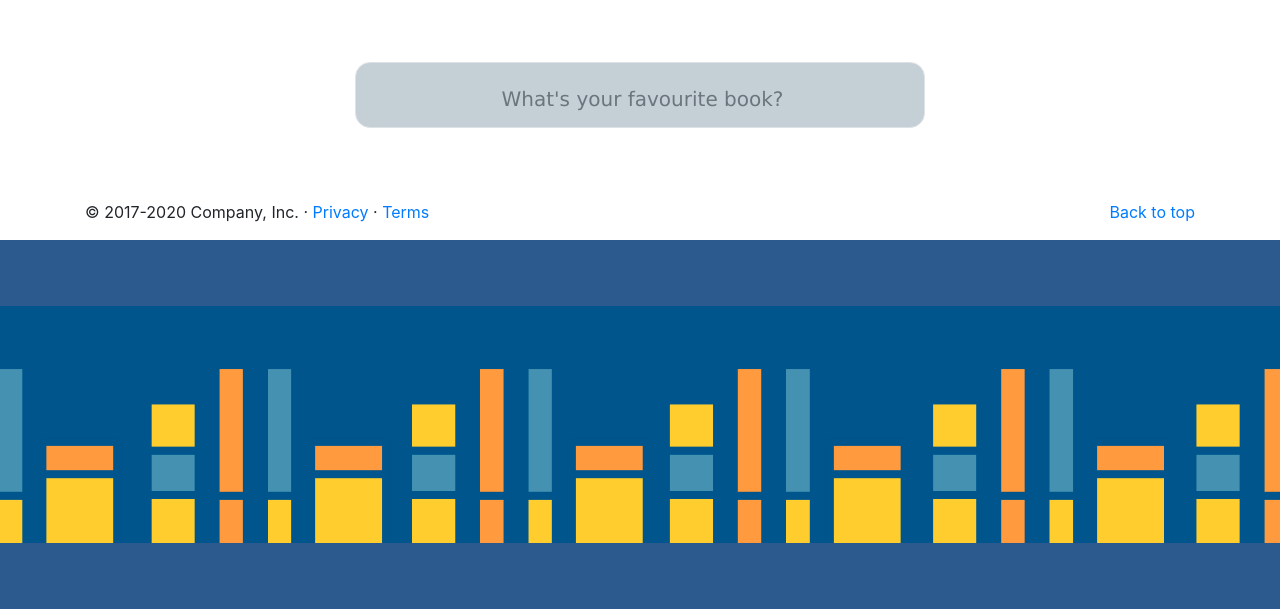
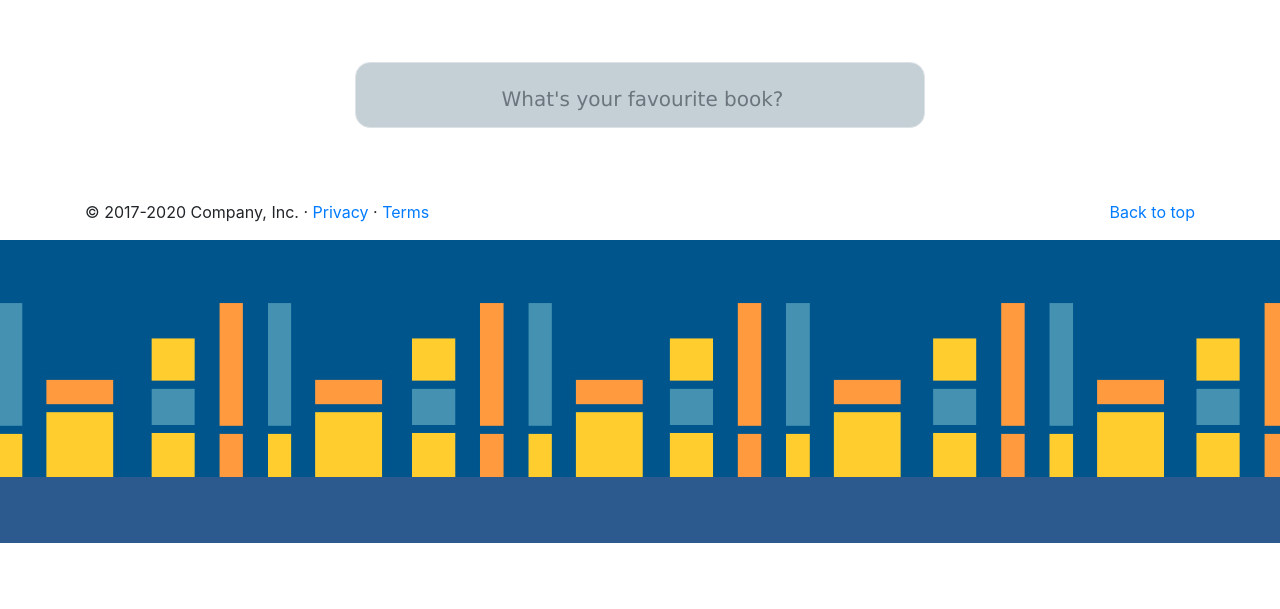
Before and after one commit to havy-nguyen/FLASK-Book-Search, a Flask app: page /index in a window 1280 px wide. Shown: the part 345-954 px from the top of the page. After the commit the page ends 888 px from the top, so only its background shows below. Run offline with Flask 2, Linux system fonts and the light colour scheme; the visitor is signed in with stand-in values (Sample User, id 1); data that the repository does not hold is empty; some libraries are stand-ins or nearby versions.

Commit message:
results layout

```diff
--- a/project/templates/index.html
+++ b/project/templates/index.html
@@ -106,9 +106,6 @@
 
 
 {% block bottom %}
-<div class="container-fluid pt-2 pb-2 button_color footer">
-  <div style="width:500px; height:50px;"></div>
-</div>
 <img src="{{ url_for('static', filename='book.png') }}" class="img-fluid" alt="..">
 <div class="container-fluid pt-2 pb-2 button_color footer">
   <div style="width:500px; height:50px;"></div>
--- a/project/templates/results.html
+++ b/project/templates/results.html
@@ -127,9 +127,6 @@
 
 
 {% block bottom %}
-<div class="container-fluid pt-2 pb-2 button_color footer">
-  <div style="width:500px; height:50px;"></div>
-</div>
 <img src="{{ url_for('static', filename='book.png') }}" class="img-fluid" alt="..">
 <div class="container-fluid pt-2 pb-2 button_color footer">
   <div style="width:500px; height:50px;"></div>
```
